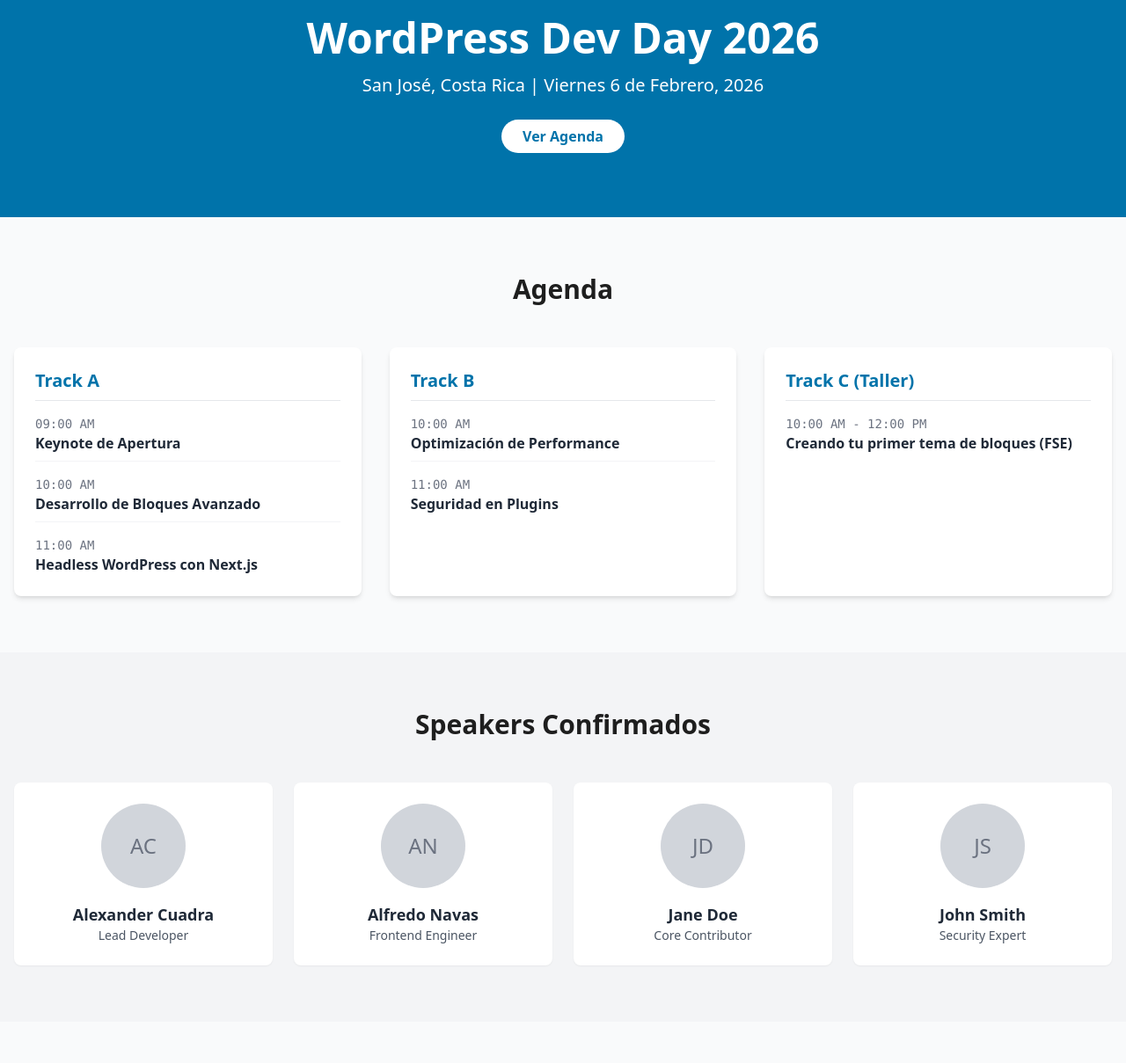
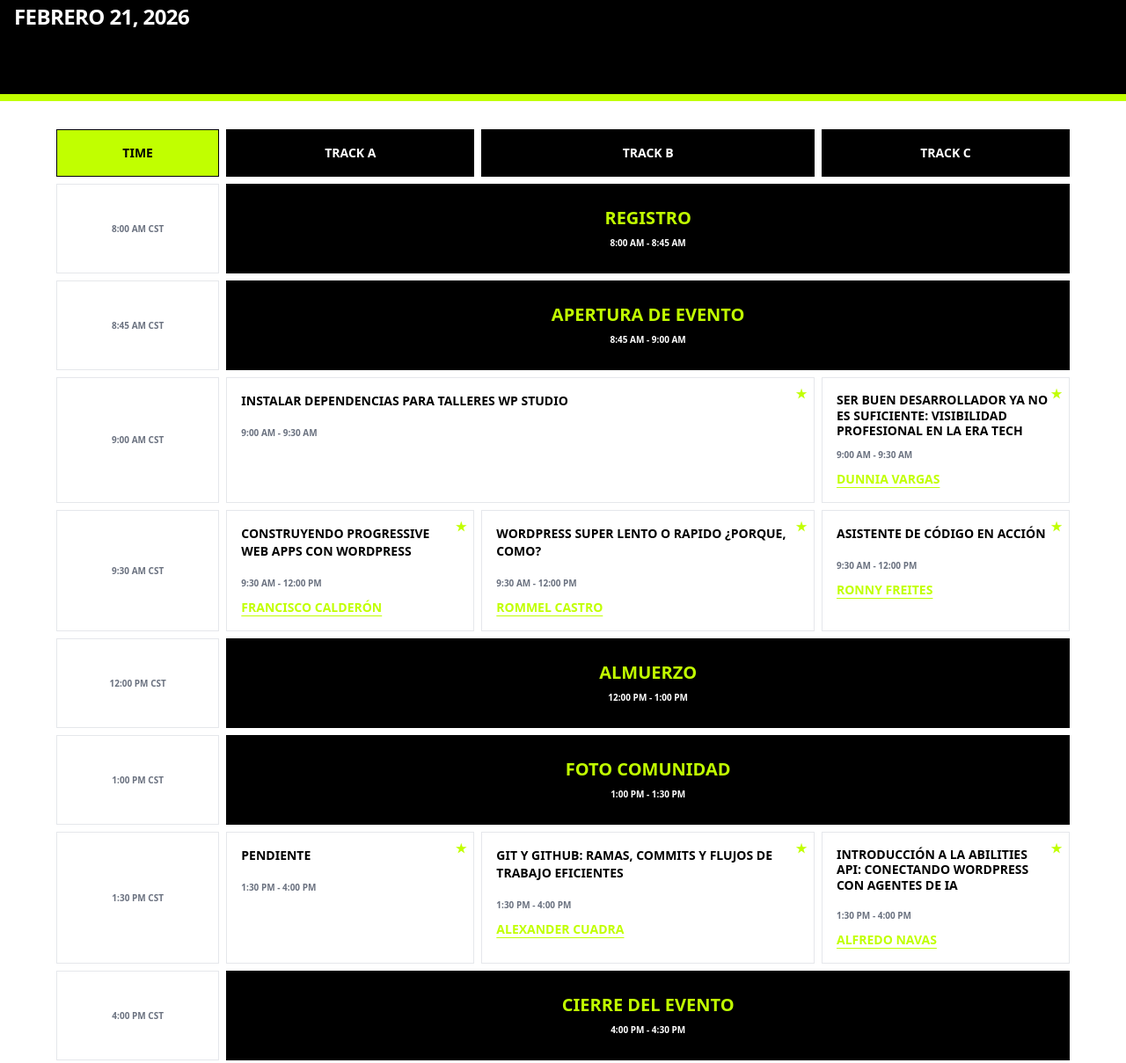
Before and after one commit to ronnycoding/DevDay2026, a plain HTML site: page index.html in a window 1280 px wide. Shown: the part 61-1270 px from the top of the page at 88% size. Drawn offline with nearby package versions, Linux system fonts and the light colour scheme.

Commit message:
fix: update agenda to match screenshot design and content

```diff
--- a/index.html
+++ b/index.html
@@ -13,6 +13,7 @@
                         brand: {
                             blue: '#0073aa', // WordPress Blue
                             dark: '#1e1e1e',
+                            lime: '#c1ff00',
                         }
                     }
                 }
@@ -20,66 +21,134 @@
         }
     </script>
 </head>
-<body class="bg-gray-50 text-gray-800 font-sans">
+<body class="bg-white text-gray-800 font-sans">
 
     <!-- Header / Hero Section -->
-    <header class="bg-brand-blue text-white py-20 px-4">
-        <div class="container mx-auto text-center">
-            <h1 class="text-5xl font-bold mb-4">WordPress Dev Day 2026</h1>
-            <p class="text-xl mb-8">San José, Costa Rica | Viernes 6 de Febrero, 2026</p>
-            <a href="#agenda" class="bg-white text-brand-blue font-bold py-2 px-6 rounded-full hover:bg-gray-100 transition duration-300">Ver Agenda</a>
+    <header class="bg-black text-white py-16 px-4 border-b-8 border-brand-lime">
+        <div class="container mx-auto text-left">
+            <h2 class="text-2xl font-bold uppercase tracking-tight mb-2">Febrero 21, 2026</h2>
         </div>
     </header>
 
     <!-- Agenda Section -->
-    <section id="agenda" class="py-16 px-4">
-        <div class="container mx-auto">
-            <h2 class="text-3xl font-bold text-center mb-12 text-brand-dark">Agenda</h2>
-            <div class="grid grid-cols-1 md:grid-cols-3 gap-8">
-                <!-- Track A -->
-                <div class="bg-white p-6 rounded-lg shadow-md">
-                    <h3 class="text-xl font-bold mb-4 text-brand-blue border-b pb-2">Track A</h3>
-                    <ul class="space-y-4">
-                        <li class="pb-2 border-b border-gray-100">
-                            <span class="block text-sm text-gray-500 font-mono">09:00 AM</span>
-                            <span class="font-semibold">Keynote de Apertura</span>
-                        </li>
-                        <li class="pb-2 border-b border-gray-100">
-                            <span class="block text-sm text-gray-500 font-mono">10:00 AM</span>
-                            <span class="font-semibold">Desarrollo de Bloques Avanzado</span>
-                        </li>
-                        <li>
-                            <span class="block text-sm text-gray-500 font-mono">11:00 AM</span>
-                            <span class="font-semibold">Headless WordPress con Next.js</span>
-                        </li>
-                    </ul>
+    <section id="agenda" class="py-8 px-4 bg-white">
+        <div class="container mx-auto max-w-6xl">
+
+            <!-- Table Container -->
+            <div class="grid grid-cols-12 gap-2 text-xs md:text-sm font-bold uppercase">
+
+                <!-- Headers -->
+                <div class="col-span-2 bg-brand-lime text-black p-4 flex items-center justify-center border border-black">TIME</div>
+                <div class="col-span-3 bg-black text-white p-4 flex items-center justify-center border border-black">TRACK A</div>
+                <div class="col-span-4 bg-black text-white p-4 flex items-center justify-center border border-black">TRACK B</div>
+                <div class="col-span-3 bg-black text-white p-4 flex items-center justify-center border border-black">TRACK C</div>
+
+                <!-- 8:00 AM - Registro -->
+                <div class="col-span-2 flex flex-col items-center justify-center p-2 text-[10px] text-gray-500 border border-gray-200">
+                    8:00 AM CST
+                </div>
+                <div class="col-span-10 bg-black text-center py-6 border border-black">
+                    <h3 class="text-brand-lime text-xl mb-1">Registro</h3>
+                    <p class="text-white text-[10px]">8:00 am - 8:45 am</p>
                 </div>
 
-                <!-- Track B -->
-                <div class="bg-white p-6 rounded-lg shadow-md">
-                    <h3 class="text-xl font-bold mb-4 text-brand-blue border-b pb-2">Track B</h3>
-                    <ul class="space-y-4">
-                        <li class="pb-2 border-b border-gray-100">
-                            <span class="block text-sm text-gray-500 font-mono">10:00 AM</span>
-                            <span class="font-semibold">Optimización de Performance</span>
-                        </li>
-                        <li>
-                            <span class="block text-sm text-gray-500 font-mono">11:00 AM</span>
-                            <span class="font-semibold">Seguridad en Plugins</span>
-                        </li>
-                    </ul>
+                <!-- 8:45 AM - Apertura -->
+                <div class="col-span-2 flex flex-col items-center justify-center p-2 text-[10px] text-gray-500 border border-gray-200">
+                    8:45 AM CST
+                </div>
+                <div class="col-span-10 bg-black text-center py-6 border border-black">
+                    <h3 class="text-brand-lime text-xl mb-1">Apertura de Evento</h3>
+                    <p class="text-white text-[10px]">8:45 am - 9:00 am</p>
                 </div>
 
-                <!-- Track C -->
-                <div class="bg-white p-6 rounded-lg shadow-md">
-                    <h3 class="text-xl font-bold mb-4 text-brand-blue border-b pb-2">Track C (Taller)</h3>
-                    <ul class="space-y-4">
-                        <li>
-                            <span class="block text-sm text-gray-500 font-mono">10:00 AM - 12:00 PM</span>
-                            <span class="font-semibold">Creando tu primer tema de bloques (FSE)</span>
-                        </li>
-                    </ul>
+                <!-- 9:00 AM CST -->
+                <div class="col-span-2 flex flex-col items-center justify-center p-2 text-[10px] text-gray-500 border border-gray-200">
+                    9:00 AM CST
                 </div>
+                <div class="col-span-7 bg-white p-4 border border-gray-200 relative">
+                    <span class="absolute top-2 right-2 text-brand-lime">★</span>
+                    <h4 class="text-black mb-4">Instalar dependencias para talleres WP Studio</h4>
+                    <p class="text-gray-500 text-[10px]">9:00 am - 9:30 am</p>
+                </div>
+                <div class="col-span-3 bg-white p-4 border border-gray-200 relative">
+                    <span class="absolute top-2 right-2 text-brand-lime">★</span>
+                    <h4 class="text-black mb-2 leading-tight">Ser buen desarrollador ya no es suficiente: visibilidad profesional en la era tech</h4>
+                    <p class="text-gray-500 text-[10px] mb-2">9:00 am - 9:30 am</p>
+                    <p class="text-brand-lime underline decoration-brand-lime underline-offset-4">Dunnia Vargas</p>
+                </div>
+
+                <!-- 9:30 AM CST -->
+                <div class="col-span-2 flex flex-col items-center justify-center p-2 text-[10px] text-gray-500 border border-gray-200">
+                    9:30 AM CST
+                </div>
+                <div class="col-span-3 bg-white p-4 border border-gray-200 relative">
+                    <span class="absolute top-2 right-2 text-brand-lime">★</span>
+                    <h4 class="text-black mb-4">Construyendo Progressive Web Apps con WordPress</h4>
+                    <p class="text-gray-500 text-[10px] mb-2">9:30 am - 12:00 pm</p>
+                    <p class="text-brand-lime underline decoration-brand-lime underline-offset-4">Francisco Calderón</p>
+                </div>
+                <div class="col-span-4 bg-white p-4 border border-gray-200 relative">
+                    <span class="absolute top-2 right-2 text-brand-lime">★</span>
+                    <h4 class="text-black mb-4">WordPress super lento o rapido ¿Porque, Como?</h4>
+                    <p class="text-gray-500 text-[10px] mb-2">9:30 am - 12:00 pm</p>
+                    <p class="text-brand-lime underline decoration-brand-lime underline-offset-4">Rommel Castro</p>
+                </div>
+                <div class="col-span-3 bg-white p-4 border border-gray-200 relative">
+                    <span class="absolute top-2 right-2 text-brand-lime">★</span>
+                    <h4 class="text-black mb-4 uppercase">Asistente de Código en Acción</h4>
+                    <p class="text-gray-500 text-[10px] mb-2">9:30 am - 12:00 pm</p>
+                    <p class="text-brand-lime underline decoration-brand-lime underline-offset-4">Ronny Freites</p>
+                </div>
+
+                <!-- 12:00 PM - Almuerzo -->
+                <div class="col-span-2 flex flex-col items-center justify-center p-2 text-[10px] text-gray-500 border border-gray-200">
+                    12:00 PM CST
+                </div>
+                <div class="col-span-10 bg-black text-center py-6 border border-black">
+                    <h3 class="text-brand-lime text-xl mb-1">Almuerzo</h3>
+                    <p class="text-white text-[10px]">12:00 pm - 1:00 pm</p>
+                </div>
+
+                <!-- 1:00 PM - Foto -->
+                <div class="col-span-2 flex flex-col items-center justify-center p-2 text-[10px] text-gray-500 border border-gray-200">
+                    1:00 PM CST
+                </div>
+                <div class="col-span-10 bg-black text-center py-6 border border-black">
+                    <h3 class="text-brand-lime text-xl mb-1">Foto Comunidad</h3>
+                    <p class="text-white text-[10px]">1:00 pm - 1:30 pm</p>
+                </div>
+
+                <!-- 1:30 PM CST -->
+                <div class="col-span-2 flex flex-col items-center justify-center p-2 text-[10px] text-gray-500 border border-gray-200">
+                    1:30 PM CST
+                </div>
+                <div class="col-span-3 bg-white p-4 border border-gray-200 relative">
+                    <span class="absolute top-2 right-2 text-brand-lime">★</span>
+                    <h4 class="text-black mb-4">Pendiente</h4>
+                    <p class="text-gray-500 text-[10px]">1:30 pm - 4:00 pm</p>
+                </div>
+                <div class="col-span-4 bg-white p-4 border border-gray-200 relative">
+                    <span class="absolute top-2 right-2 text-brand-lime">★</span>
+                    <h4 class="text-black mb-4">Git y Github: Ramas, Commits y Flujos de trabajo eficientes</h4>
+                    <p class="text-gray-500 text-[10px] mb-2">1:30 pm - 4:00 pm</p>
+                    <p class="text-brand-lime underline decoration-brand-lime underline-offset-4">Alexander Cuadra</p>
+                </div>
+                <div class="col-span-3 bg-white p-4 border border-gray-200 relative">
+                    <span class="absolute top-2 right-2 text-brand-lime">★</span>
+                    <h4 class="text-black mb-4 leading-tight uppercase">Introducción a la Abilities API: conectando WordPress con agentes de IA</h4>
+                    <p class="text-gray-500 text-[10px] mb-2">1:30 pm - 4:00 pm</p>
+                    <p class="text-brand-lime underline decoration-brand-lime underline-offset-4">Alfredo Navas</p>
+                </div>
+
+                <!-- 4:00 PM - Cierre -->
+                <div class="col-span-2 flex flex-col items-center justify-center p-2 text-[10px] text-gray-500 border border-gray-200">
+                    4:00 PM CST
+                </div>
+                <div class="col-span-10 bg-black text-center py-6 border border-black">
+                    <h3 class="text-brand-lime text-xl mb-1">Cierre del Evento</h3>
+                    <p class="text-white text-[10px]">4:00 pm - 4:30 pm</p>
+                </div>
+
             </div>
         </div>
     </section>
```
